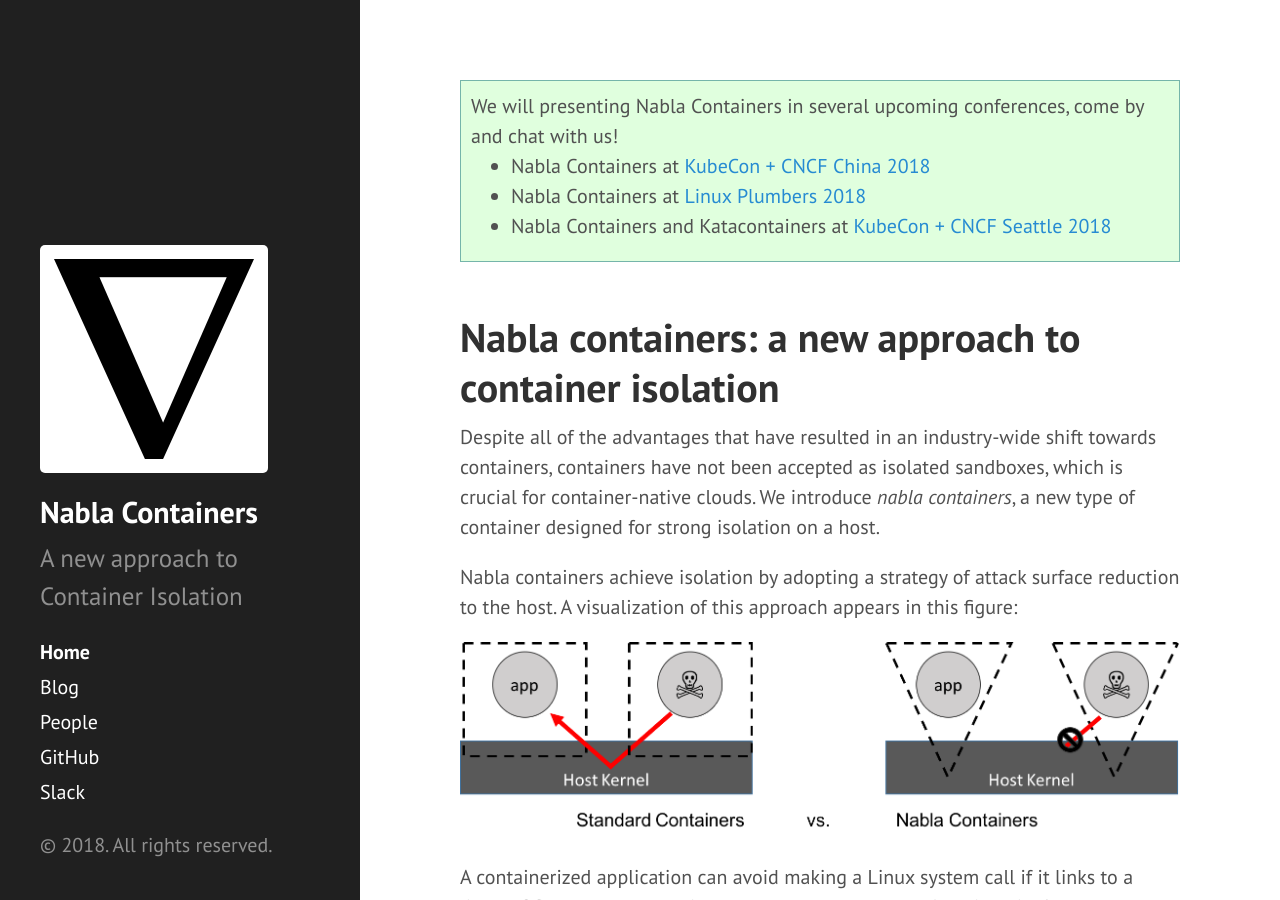
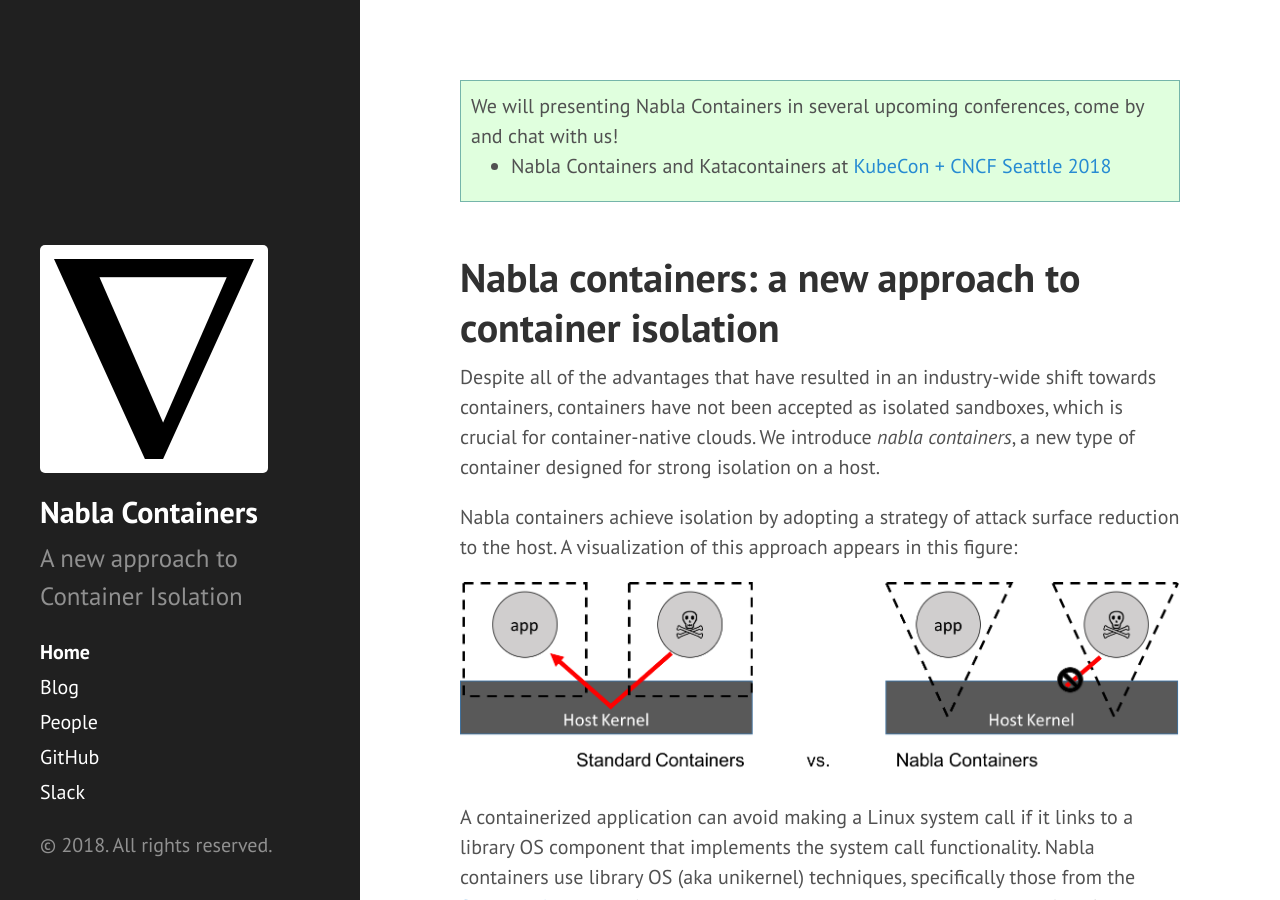
Before and after one commit to nabla-containers/nabla-containers.github.io, a Jekyll site: the page built from index.md, in a window 1280 px wide and 900 px high. Built offline with Jekyll 4.4.1, drawn with Linux system fonts in a browser that asks for light colours.

Commit message:
Removed past conferences from announcements
Signed-off-by: Brandon Lum <lumjjb@gmail.com>

```diff
--- a/_includes/announcements.html
+++ b/_includes/announcements.html
@@ -1,6 +1,4 @@
 We will presenting Nabla Containers in several upcoming conferences, come by and chat with us!
 <ul>
-    <li> Nabla Containers at <a href="https://kccncchina2018english.sched.com/event/FuKO/nabla-containers-a-new-approach-to-container-isolation-brandon-lum-ricardo-koller-ibm"> KubeCon + CNCF China 2018</a> </li>
-    <li> Nabla Containers at <a href="https://linuxplumbersconf.org/event/2/contributions/56/">Linux Plumbers 2018</a> </li>
     <li> Nabla Containers and Katacontainers at <a href="https://kccna18.sched.com/event/GrZH?iframe=no">KubeCon + CNCF Seattle 2018</a> </li>
 </ul>
```
